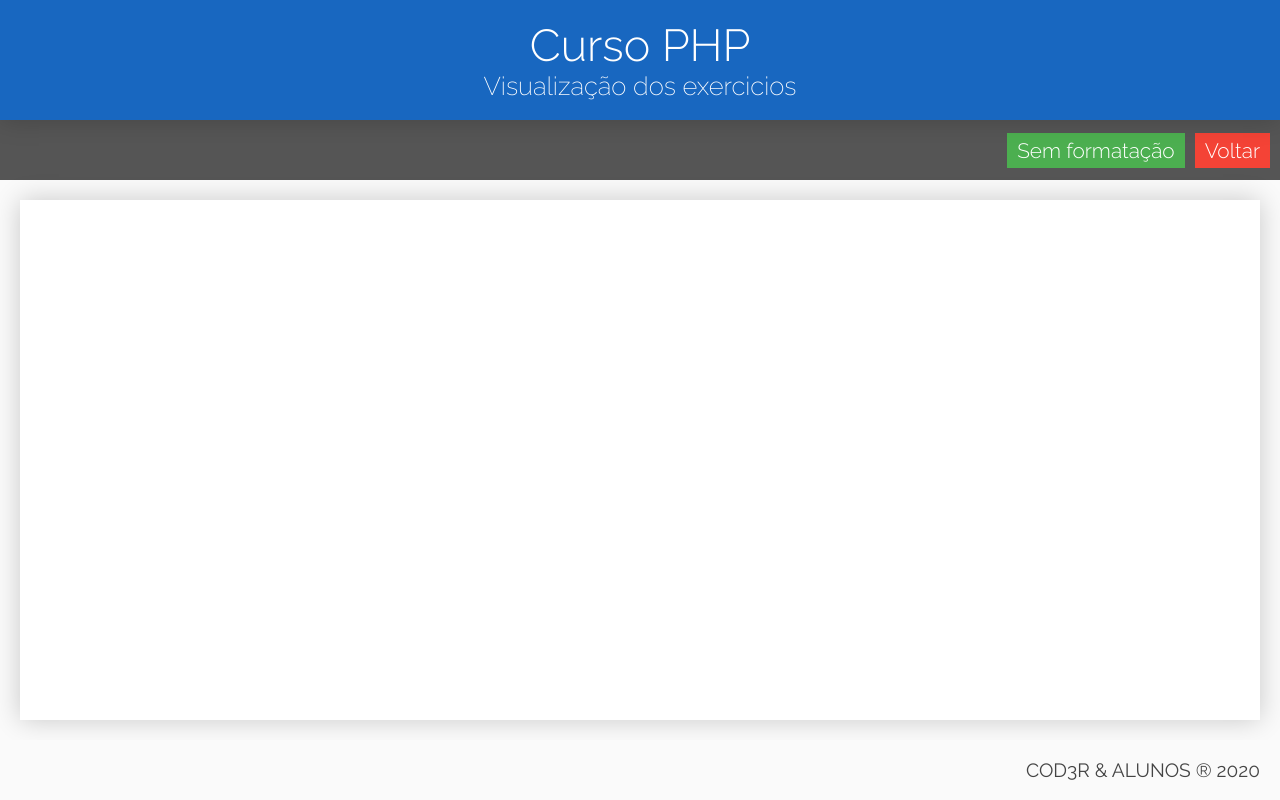
After one commit to gabrieladelfino/curso-php, a PHP site: page /exercise.php in a window 1280 px wide. The commit adds this page. Run offline with PHP 8.4, Linux system fonts and the light colour scheme.

Commit message:
Cria menu de navegação e página de exibição dos exercicios

```diff
--- /dev/null
+++ b/css/exercise.css
@@ -0,0 +1,33 @@
+body.exercise{
+  grid-template-rows: 120px 60px 1fr 60px;
+  grid-template-areas: "header" "navigation" "main" "footer";
+}
+
+.main {
+  height: calc(100vh - 240px);
+}
+.navigation {
+  grid-area: "navigation";
+  display: flex;
+  justify-content: flex-end;
+  align-items: center;
+  background-color: #555;
+}
+
+.navigation > a {
+  text-decoration: none;
+  color: #fff;
+  font-weight: 300;
+  font-size: 1.3rem;
+  background-color: #2196f3;
+  padding: 5px 10px;
+  margin-right: 10px;
+}
+
+.navigation > a.green {
+  background-color: #4caf50;
+}
+
+.navigation > a.red {
+  background-color: #f44336;
+}
--- a/css/style.css
+++ b/css/style.css
@@ -33,6 +33,8 @@ body {
   padding: 10px;
   justify-content: center;
   align-items: center;
+  box-shadow: 0 0 25px 0 rgba(0,0,0,0.2);
+  z-index: 1;
 }
 
 .main {
--- /dev/null
+++ b/exercise.php
@@ -0,0 +1,32 @@
+<!DOCTYPE html>
+<html lang="en">
+
+<head>
+  <meta charset="UTF-8">
+  <meta name="viewport" content="width=device-width, initial-scale=1.0">
+  <link href="https://fonts.googleapis.com/css?family=Raleway:100,100i,200,200i,300,300i,400&display=swap" rel="stylesheet">
+  <link rel="stylesheet" href="css/style.css">
+  <link rel="stylesheet" href="css/exercise.css">
+  <title>Curso PHP</title>
+</head>
+
+<body class="exercise">
+  <header class="header">
+    <h1>Curso PHP</h1>
+    <h2>Visualização dos exercicios</h2>
+  </header>
+<nav class="navigation">
+  <a href="#" class="green">Sem formatação</a>
+  <a href="index.php" class="red">Voltar</a>
+</nav>
+  <main class="main">
+    <div class="content">
+
+    </div>
+  </main>
+  <footer class="footer">
+    COD3R & ALUNOS ® <?= date('Y'); ?>
+  </footer>
+</body>
+
+</html>
```
Also changed, not shown: index.php (+29 -30 lines).
